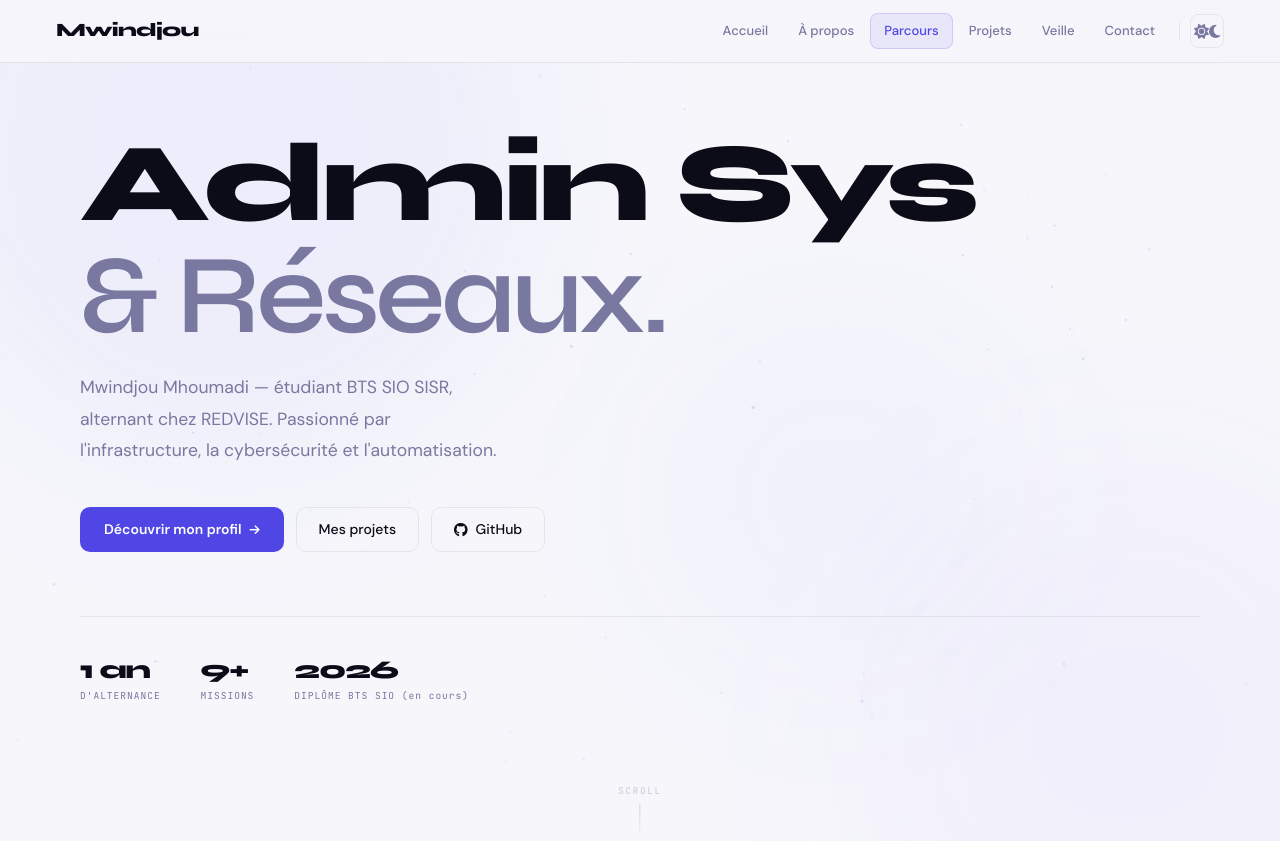
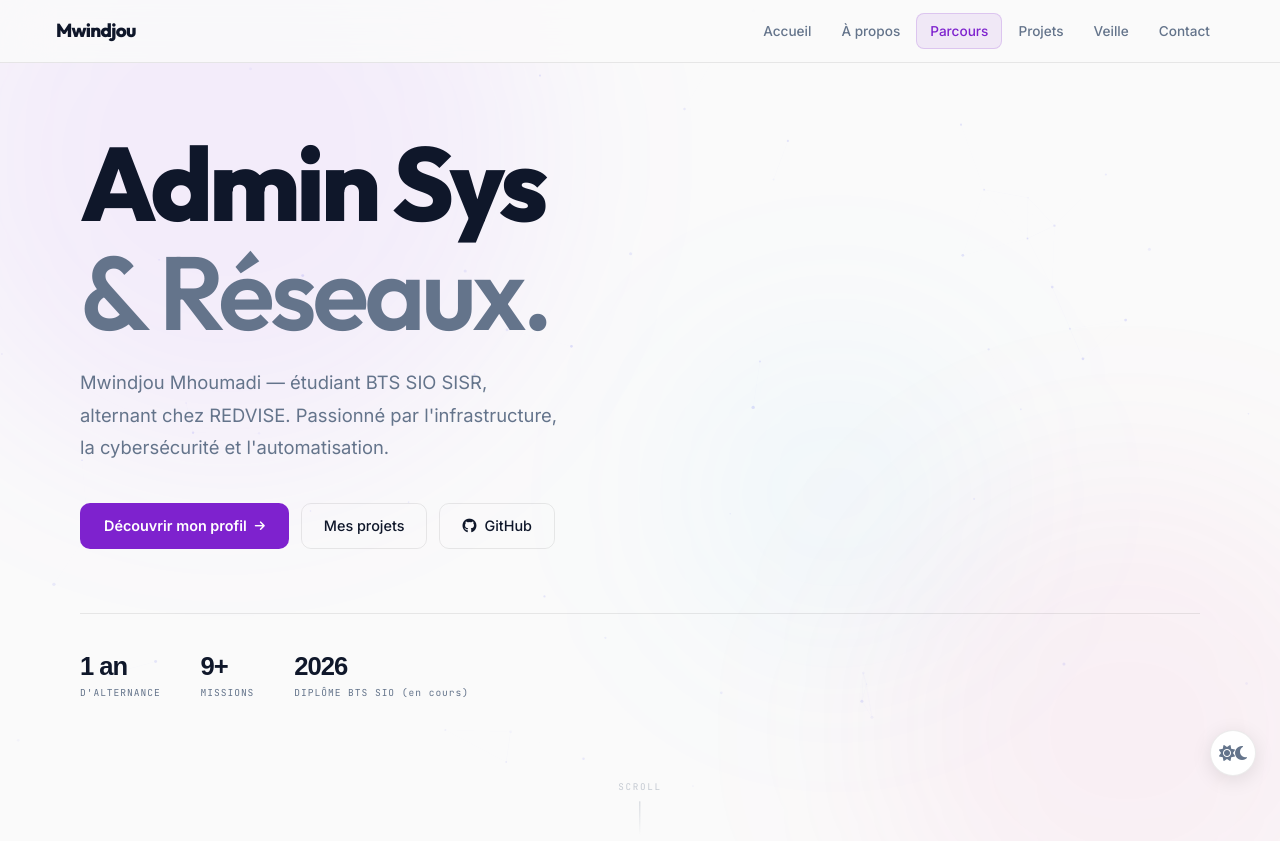
Before and after one commit to mwiinmh/portfolio, a website built with Vite: page index.html in a window 1280 px wide. Shown: the top 841 px of the page. Built offline with nearby package versions, Linux system fonts and the light colour scheme.

Commit message:
Refonte premium : Outfit/Inter + palette Violet/Zinc + FAB theme switcher

```diff
--- a/components.js
+++ b/components.js
@@ -61,18 +61,9 @@ function renderNav() {
 
                 <div class="hidden md:flex items-center gap-0.5">
                     ${desktopLinks}
-                    <div class="nav-sep"></div>
-                    <button id="theme-toggle" class="nav-icon-btn" aria-label="Thème">
-                        <i class="fa-solid fa-sun hidden" id="icon-light"></i>
-                        <i class="fa-solid fa-moon" id="icon-dark"></i>
-                    </button>
                 </div>
 
                 <div class="md:hidden flex items-center gap-2">
-                    <button id="theme-toggle-mobile" class="nav-icon-btn" aria-label="Thème">
-                        <i class="fa-solid fa-sun hidden" id="icon-light-mobile"></i>
-                        <i class="fa-solid fa-moon" id="icon-dark-mobile"></i>
-                    </button>
                     <button id="mobile-menu-btn" class="nav-icon-btn" aria-label="Menu">
                         <i class="fa-solid fa-bars text-base" id="hamburger-icon"></i>
                         <i class="fa-solid fa-xmark text-base hidden" id="close-icon"></i>
@@ -99,15 +90,14 @@ function initNav() {
     function applyTheme(t) {
         html.setAttribute('data-theme', t);
         localStorage.setItem('theme', t);
-        const d = t === 'dark';
-        ['icon-light','icon-light-mobile'].forEach(id => document.getElementById(id)?.classList.toggle('hidden', d));
-        ['icon-dark', 'icon-dark-mobile' ].forEach(id => document.getElementById(id)?.classList.toggle('hidden', !d));
+        const isDark = t === 'dark';
+        // Floating button icons
+        document.getElementById('fab-icon-sun')?.classList.toggle('hidden', isDark);
+        document.getElementById('fab-icon-moon')?.classList.toggle('hidden', !isDark);
     }
     applyTheme(saved ?? (sysDark ? 'dark' : 'light'));
 
-    document.getElementById('theme-toggle')?.addEventListener('click',
-        () => applyTheme(html.getAttribute('data-theme') === 'light' ? 'dark' : 'light'));
-    document.getElementById('theme-toggle-mobile')?.addEventListener('click',
+    document.getElementById('theme-fab')?.addEventListener('click',
         () => applyTheme(html.getAttribute('data-theme') === 'light' ? 'dark' : 'light'));
 
     const menu    = document.getElementById('mobile-menu');
@@ -177,6 +167,30 @@ function setActiveLink(id) {
    FOOTER
 ══════════════════════════════════════════════ */
 function renderFooter() {
+    /* ── Floating Theme Button ─────────────────────────────────── */
+    const fab = document.createElement('button');
+    fab.id = 'theme-fab';
+    fab.setAttribute('aria-label', 'Changer de thème');
+    fab.innerHTML = `
+        <i class="fa-solid fa-sun" id="fab-icon-sun"></i>
+        <i class="fa-solid fa-moon hidden" id="fab-icon-moon"></i>
+    `;
+    document.body.appendChild(fab);
+
+    // Re-sync icons after injection
+    const currentTheme = document.documentElement.getAttribute('data-theme') || 'dark';
+    document.getElementById('fab-icon-sun')?.classList.toggle('hidden', currentTheme === 'dark');
+    document.getElementById('fab-icon-moon')?.classList.toggle('hidden', currentTheme === 'light');
+
+    document.getElementById('theme-fab')?.addEventListener('click', () => {
+        const html = document.documentElement;
+        const t = html.getAttribute('data-theme') === 'light' ? 'dark' : 'light';
+        html.setAttribute('data-theme', t);
+        localStorage.setItem('theme', t);
+        document.getElementById('fab-icon-sun')?.classList.toggle('hidden', t === 'dark');
+        document.getElementById('fab-icon-moon')?.classList.toggle('hidden', t === 'light');
+    });
+
     document.getElementById('footer-placeholder').innerHTML = `
     <footer class="py-14" style="background:var(--bg-color)">
         <div class="max-w-7xl mx-auto px-6 sm:px-10 lg:px-14">
--- a/details.html
+++ b/details.html
@@ -7,7 +7,7 @@
 
     <link rel="stylesheet" href="style.css">
     <link rel="stylesheet" href="https://cdnjs.cloudflare.com/ajax/libs/font-awesome/6.4.0/css/all.min.css">
-    <link href="https://fonts.googleapis.com/css2?family=Syne:wght@600;700;800&family=DM+Sans:opsz,wght@9..40,300;9..40,400;9..40,500;9..40,600&family=JetBrains+Mono:wght@400;500&display=swap" rel="stylesheet">
+    <link href="https://fonts.googleapis.com/css2?family=Outfit:wght@400;500;600;700;800&family=Inter:wght@300;400;500;600&family=JetBrains+Mono:wght@400;500&display=swap" rel="stylesheet">
 
     <!-- SEO Meta Tags -->
     <meta name="description" content="Détail des missions et ateliers de professionnalisation de Mwindjou">
--- a/index.html
+++ b/index.html
@@ -7,7 +7,7 @@
 
     <link rel="stylesheet" href="style.css">
     <link rel="stylesheet" href="https://cdnjs.cloudflare.com/ajax/libs/font-awesome/6.4.0/css/all.min.css">
-    <link href="https://fonts.googleapis.com/css2?family=Syne:wght@600;700;800&family=DM+Sans:opsz,wght@9..40,300;9..40,400;9..40,500;9..40,600&family=JetBrains+Mono:wght@400;500&display=swap" rel="stylesheet">
+    <link href="https://fonts.googleapis.com/css2?family=Outfit:wght@400;500;600;700;800&family=Inter:wght@300;400;500;600&family=JetBrains+Mono:wght@400;500&display=swap" rel="stylesheet">
 
     <!-- SEO Meta Tags -->
     <meta name="description" content="Portfolio de Mwindjou, Administrateur Système et Réseaux junior. Passionné par l'infrastructure, la cybersécurité et l'automatisation.">
--- a/projects.html
+++ b/projects.html
@@ -7,7 +7,7 @@
 
     <link rel="stylesheet" href="style.css">
     <link rel="stylesheet" href="https://cdnjs.cloudflare.com/ajax/libs/font-awesome/6.4.0/css/all.min.css">
-    <link href="https://fonts.googleapis.com/css2?family=Syne:wght@600;700;800&family=DM+Sans:opsz,wght@9..40,300;9..40,400;9..40,500;9..40,600&family=JetBrains+Mono:wght@400;500&display=swap" rel="stylesheet">
+    <link href="https://fonts.googleapis.com/css2?family=Outfit:wght@400;500;600;700;800&family=Inter:wght@300;400;500;600&family=JetBrains+Mono:wght@400;500&display=swap" rel="stylesheet">
 
     <!-- SEO Meta Tags -->
     <meta name="description" content="Portfolio de Mwindjou : Découvrez mes projets, missions en entreprise et parcours scolaire en administration systèmes et réseaux.">
--- a/style.css
+++ b/style.css
@@ -1,6 +1,6 @@
 /* ════════════════════════════════════════════════════════════
    PORTFOLIO MWINDJOU — style.css
-   Stack : Syne (titres) · DM Sans (corps) · JetBrains Mono
+   Stack : Outfit (titres) · Inter (corps) · JetBrains Mono
    ════════════════════════════════════════════════════════════ */
 
 @import "tailwindcss";
@@ -18,41 +18,41 @@
   --color-tech-accent: var(--accent);
   --color-tech-border: var(--border-color);
 
-  --font-sans: "DM Sans", system-ui, sans-serif;
-  --font-display: "Syne", sans-serif;
+  --font-sans: "Inter", system-ui, sans-serif;
+  --font-display: "Outfit", sans-serif;
   --font-mono: "JetBrains Mono", monospace;
 }
 
 /* ── 1. VARIABLES DARK (défaut) ─────────────────────────── */
 :root {
-    --bg-color:     #08080f;
-    --card-color:   rgba(255, 255, 255, 0.045);
-    --text-main:    #e8e8f0;
-    --text-dim:     #6e6e88;
-    --accent:       #6366f1;
-    --accent-rgb:   99, 102, 241;
-    --accent-soft:  rgba(99, 102, 241, 0.10);
-    --border-color: rgba(255, 255, 255, 0.07);
-    --nav-bg:       rgba(8, 8, 15, 0.82);
-    --orb-1:        rgba(99, 102, 241, 0.16);
-    --orb-2:        rgba(139, 92, 246, 0.11);
-    --orb-3:        rgba(59, 130, 246, 0.09);
+    --bg-color:     #09090b; /* Abyssal Zinc 950 */
+    --card-color:   rgba(255, 255, 255, 0.025);
+    --text-main:    #f8fafc;
+    --text-dim:     #94a3b8;
+    --accent:       #a855f7; /* Vibrant Purple 500 */
+    --accent-rgb:   168, 85, 247;
+    --accent-soft:  rgba(168, 85, 247, 0.12);
+    --border-color: rgba(255, 255, 255, 0.08);
+    --nav-bg:       rgba(9, 9, 11, 0.82);
+    --orb-1:        rgba(168, 85, 247, 0.20); /* Purple Glow */
+    --orb-2:        rgba(236, 72, 153, 0.14); /* Pink Glow */
+    --orb-3:        rgba(56, 189, 248, 0.12); /* Sky Blue Glow */
 }
 
 /* ── 2. VARIABLES LIGHT ─────────────────────────────────── */
 [data-theme="light"] {
-    --bg-color:     #f6f6fb;
-    --card-color:   rgba(255, 255, 255, 0.78);
-    --text-main:    #0c0c18;
-    --text-dim:     #7878a0;
-    --accent:       #4f46e5;
-    --accent-rgb:   79, 70, 229;
-    --accent-soft:  rgba(79, 70, 229, 0.08);
-    --border-color: rgba(0, 0, 0, 0.07);
-    --nav-bg:       rgba(246, 246, 251, 0.90);
-    --orb-1:        rgba(99, 102, 241, 0.06);
-    --orb-2:        rgba(139, 92, 246, 0.04);
-    --orb-3:        rgba(59, 130, 246, 0.04);
+    --bg-color:     #fafafa; /* Pristine White/Gray */
+    --card-color:   rgba(255, 255, 255, 1);
+    --text-main:    #0f172a;
+    --text-dim:     #64748b;
+    --accent:       #7e22ce; /* Deep Purple 700 */
+    --accent-rgb:   126, 34, 206;
+    --accent-soft:  rgba(126, 34, 206, 0.08);
+    --border-color: rgba(0, 0, 0, 0.08);
+    --nav-bg:       rgba(250, 250, 250, 0.90);
+    --orb-1:        rgba(168, 85, 247, 0.08);
+    --orb-2:        rgba(236, 72, 153, 0.06);
+    --orb-3:        rgba(56, 189, 248, 0.05);
 }
 
 /* ── 3. RESET & BASE ────────────────────────────────────── */
@@ -61,7 +61,7 @@ html { scroll-behavior: smooth; }
 body {
     background-color: var(--bg-color);
     color: var(--text-main);
-    font-family: 'DM Sans', system-ui, sans-serif;
+    font-family: 'Inter', system-ui, sans-serif;
     font-size: 15px;
     line-height: 1.65;
     -webkit-font-smoothing: antialiased;
@@ -81,7 +81,7 @@ body {
 }
 
 .nav-logo {
-    font-family: 'Syne', sans-serif;
+    font-family: 'Outfit', sans-serif;
     font-weight: 800;
     font-size: 1.18rem;
     letter-spacing: -0.04em;
@@ -92,8 +92,8 @@ body {
 .nav-logo:hover { color: var(--accent); }
 
 .nav-item {
-    font-family: 'DM Sans', sans-serif;
-    font-size: 0.82rem;
+    font-family: 'Inter', sans-serif;
+    font-size: 0.85rem;
     font-weight: 500;
     text-decoration: none;
     border-radius: 8px;
@@ -146,8 +146,8 @@ body {
 .mobile-item {
     display: flex; align-items: center; gap: 10px;
     padding: 9px 12px; border-radius: 8px;
-    font-family: 'DM Sans', sans-serif;
-    font-size: 0.875rem; font-weight: 500;
+    font-family: 'Inter', sans-serif;
+    font-size: 0.9rem; font-weight: 500;
     color: var(--text-dim); text-decoration: none;
     transition: all .15s;
 }
@@ -182,20 +182,20 @@ body {
 .hero-content { position: relative; z-index: 1; }
 
 .hero-title {
-    font-family: 'Syne', sans-serif;
-    font-size: clamp(3rem, 9vw, 7rem);
+    font-family: 'Outfit', sans-serif;
+    font-size: clamp(3rem, 9vw, 6.5rem);
     font-weight: 800;
-    line-height: 1.0;
+    line-height: 1.05;
     letter-spacing: -0.04em;
     color: var(--text-main);
 }
 .hero-title .muted { color: var(--text-dim); font-weight: 600; }
 
 .hero-sub {
-    font-family: 'DM Sans', sans-serif;
-    font-size: clamp(1rem, 2vw, 1.1rem);
+    font-family: 'Inter', sans-serif;
+    font-size: clamp(1rem, 2vw, 1.15rem);
     color: var(--text-dim);
-    line-height: 1.80; max-width: 430px;
+    line-height: 1.75; max-width: 480px;
     margin-top: 1.25rem; font-weight: 400;
 }
 
@@ -227,8 +227,8 @@ body {
     display: inline-flex; align-items: center; gap: 8px;
     padding: 11px 24px; border-radius: 10px;
     background: var(--accent); color: #fff;
-    font-family: 'DM Sans', sans-serif;
-    font-size: .875rem; font-weight: 600;
+    font-family: 'Inter', sans-serif;
+    font-size: .9rem; font-weight: 600;
     border: none; text-decoration: none;
     cursor: pointer; transition: all .2s ease; white-space: nowrap;
 }
@@ -242,8 +242,8 @@ body {
     display: inline-flex; align-items: center; gap: 8px;
     padding: 10px 22px; border-radius: 10px;
     background: transparent; color: var(--text-main);
-    font-family: 'DM Sans', sans-serif;
-    font-size: .875rem; font-weight: 500;
+    font-family: 'Inter', sans-serif;
+    font-size: .9rem; font-weight: 500;
     border: 1px solid var(--border-color);
     text-decoration: none; cursor: pointer;
     transition: all .2s ease; white-space: nowrap;
@@ -279,9 +279,9 @@ body {
     display: block; margin-bottom: .55rem;
 }
 .section-title {
-    font-family: 'Syne', sans-serif;
+    font-family: 'Outfit', sans-serif;
     font-size: clamp(1.75rem, 4vw, 2.5rem);
-    font-weight: 700; letter-spacing: -.03em;
+    font-weight: 700; letter-spacing: -.02em;
     line-height: 1.1; color: var(--text-main);
 }
 
@@ -334,7 +334,7 @@ body {
     backdrop-filter: blur(12px);
     border: 1px solid var(--border-color); border-radius: 10px;
     padding: 11px 15px; color: var(--text-main);
-    font-family: 'DM Sans', sans-serif; font-size: .875rem;
+    font-family: 'Inter', sans-serif; font-size: .875rem;
     transition: border-color .2s, box-shadow .2s;
     outline: none; resize: none;
 }
@@ -440,3 +440,38 @@ body, nav, .glass, footer,
         border-color     .32s ease,
         color            .32s ease;
 }
+
+/* ════════════════════════════════════════════════════════════
+   21. BOUTON FLOTTANT DE THÈME (FAB)
+   ════════════════════════════════════════════════════════════ */
+#theme-fab {
+    position: fixed;
+    bottom: 1.5rem;
+    right: 1.5rem;
+    z-index: 9999;
+    width: 46px;
+    height: 46px;
+    border-radius: 50%;
+    border: 1px solid var(--border-color);
+    background: var(--card-color);
+    backdrop-filter: blur(20px) saturate(1.5);
+    -webkit-backdrop-filter: blur(20px) saturate(1.5);
+    color: var(--text-dim);
+    font-size: 1rem;
+    display: flex;
+    align-items: center;
+    justify-content: center;
+    cursor: pointer;
+    box-shadow: 0 4px 24px rgba(0,0,0,.35);
+    transition: all .2s ease;
+}
+#theme-fab:hover {
+    color: var(--accent);
+    border-color: rgba(var(--accent-rgb), .4);
+    background: var(--accent-soft);
+    transform: scale(1.08);
+    box-shadow: 0 6px 32px rgba(var(--accent-rgb),.25);
+}
+[data-theme="light"] #theme-fab {
+    box-shadow: 0 4px 20px rgba(0,0,0,.10);
+}
--- a/veille.html
+++ b/veille.html
@@ -7,7 +7,7 @@
 
     <link rel="stylesheet" href="style.css">
     <link rel="stylesheet" href="https://cdnjs.cloudflare.com/ajax/libs/font-awesome/6.4.0/css/all.min.css">
-    <link href="https://fonts.googleapis.com/css2?family=Syne:wght@600;700;800&family=DM+Sans:opsz,wght@9..40,300;9..40,400;9..40,500;9..40,600&family=JetBrains+Mono:wght@400;500&display=swap" rel="stylesheet">
+    <link href="https://fonts.googleapis.com/css2?family=Outfit:wght@400;500;600;700;800&family=Inter:wght@300;400;500;600&family=JetBrains+Mono:wght@400;500&display=swap" rel="stylesheet">
 
     <!-- SEO Meta Tags -->
     <meta name="description" content="Veille technologique de Mwindjou: Actualités IT, Cybersécurité et Infrastructure (Windows Server, Linux, Mikrotik...).">
```
